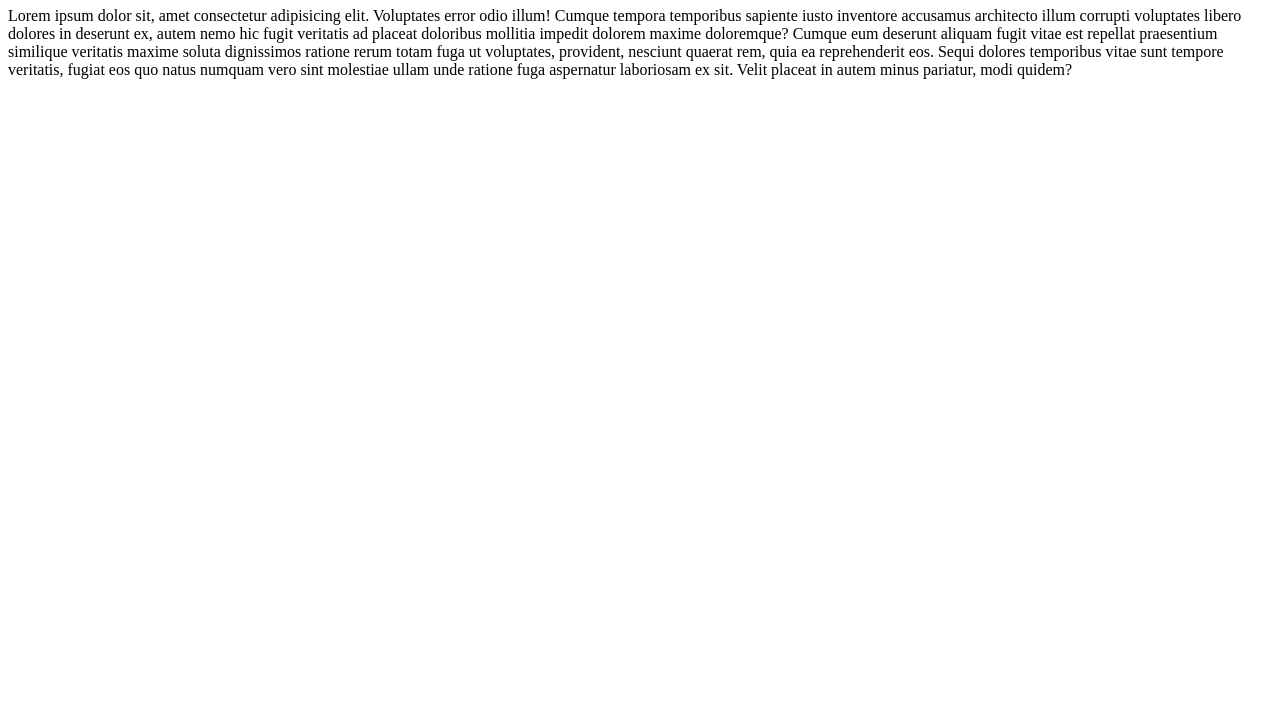
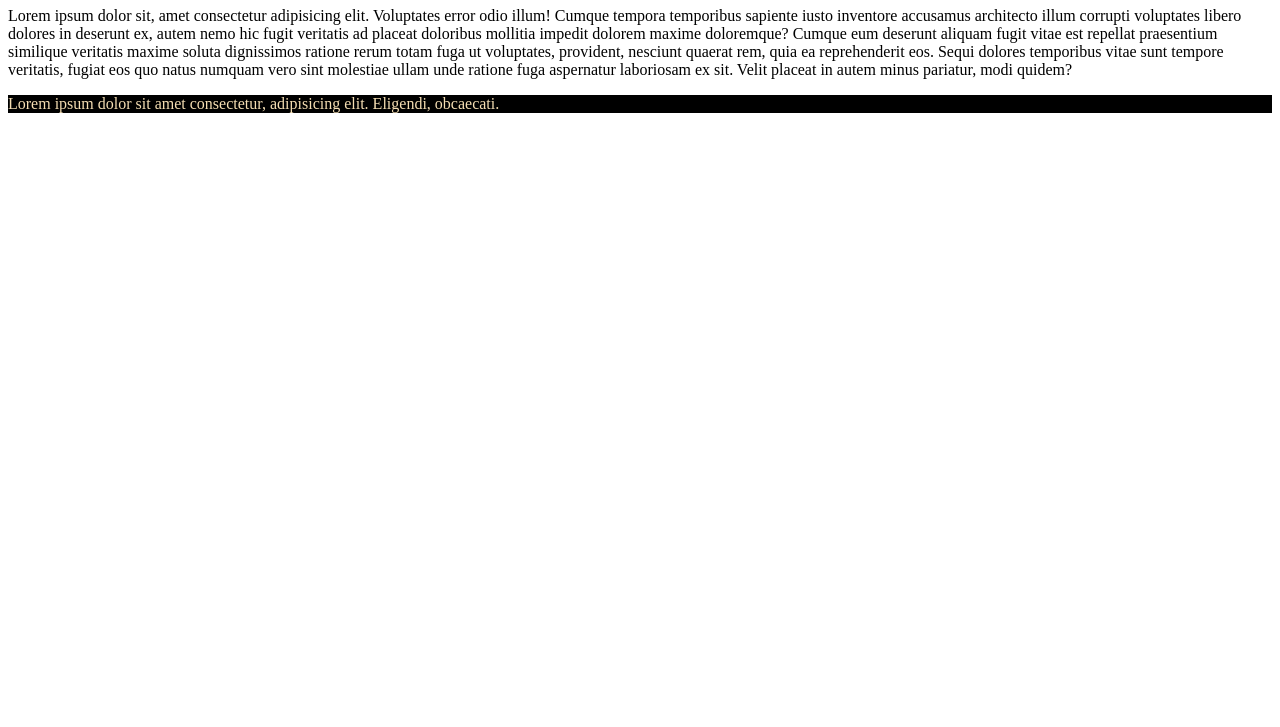
Before and after one commit to ruhulaminpollob/first-repo, a plain HTML site: page index.html in a window 1280 px wide. Shown: the part 73-800 px from the top of the page. Drawn offline with Linux system fonts and the light colour scheme.

Commit message:
added bottom and css

```diff
--- a/index.html
+++ b/index.html
@@ -5,10 +5,14 @@
     <meta http-equiv="X-UA-Compatible" content="IE=edge">
     <meta name="viewport" content="width=device-width, initial-scale=1.0">
     <title>My First Repo</title>
+    <link rel="stylesheet" href="style.css">
 </head>
 <body>
     <h1>git push</h1>
     <p>Lorem ipsum dolor sit, amet consectetur adipisicing elit. Voluptates error odio illum! Cumque tempora temporibus sapiente iusto inventore accusamus architecto illum corrupti voluptates libero dolores in deserunt ex, autem nemo hic fugit veritatis ad placeat doloribus mollitia impedit dolorem maxime doloremque? Cumque eum deserunt aliquam fugit vitae est repellat praesentium similique veritatis maxime soluta dignissimos ratione rerum totam fuga ut voluptates, provident, nesciunt quaerat rem, quia ea reprehenderit eos. Sequi dolores temporibus vitae sunt tempore veritatis, fugiat eos quo natus numquam vero sint molestiae ullam unde ratione fuga aspernatur laboriosam ex sit. Velit placeat in autem minus pariatur, modi quidem?</p>
+    <div class="bottom">
+        Lorem ipsum dolor sit amet consectetur, adipisicing elit. Eligendi, obcaecati.
+    </div>
 
 </body>
 </html>
--- /dev/null
+++ b/style.css
@@ -0,0 +1,4 @@
+.bottom{
+    background-color: rgb(0, 0, 0);
+    color:wheat ;
+}
```
